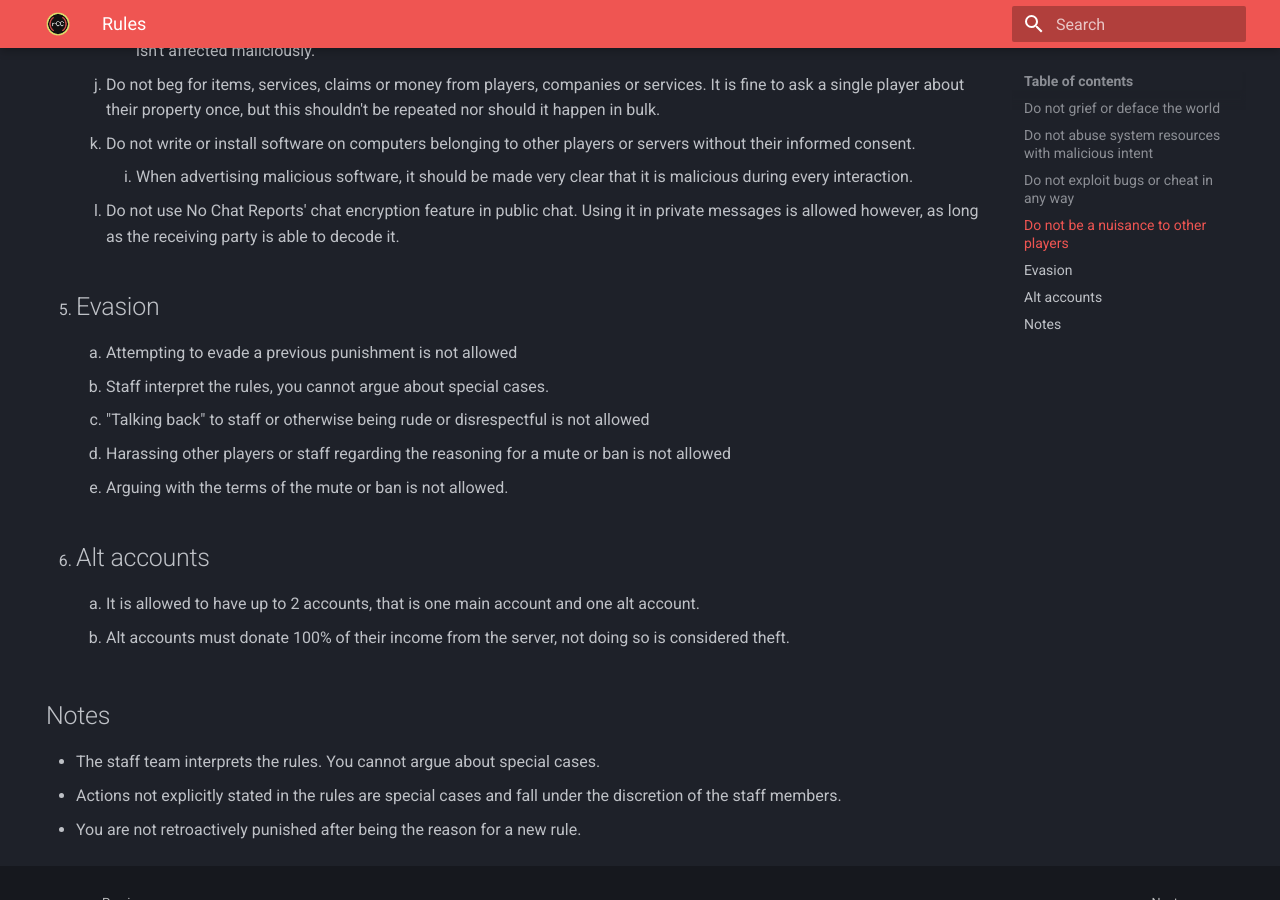
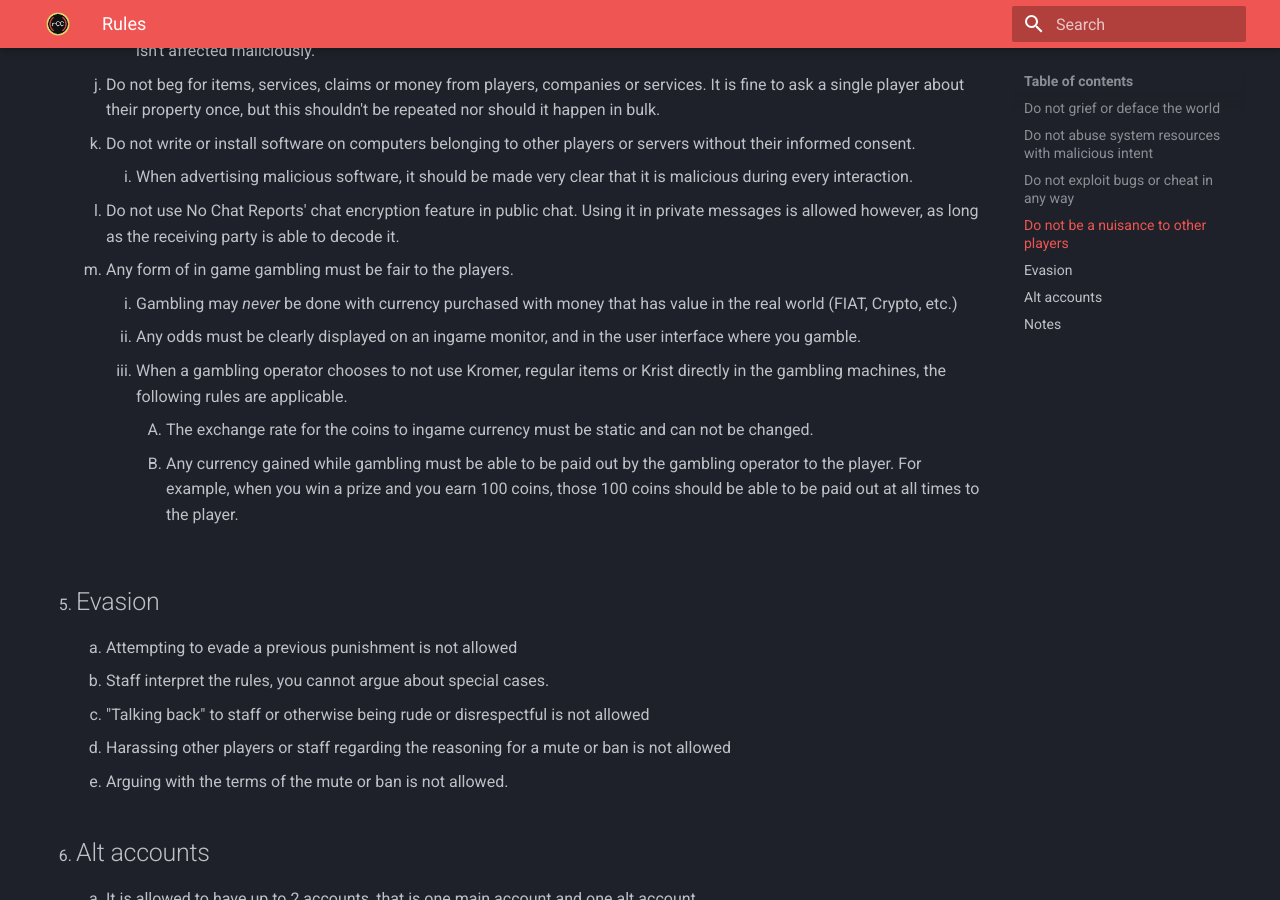
Before and after one commit to ReconnectedCC/docs, an MkDocs documentation site: the page built from docs/rules.md, in a window 1280 px wide and 900 px high, scrolled down 2030 px. Built offline with MkDocs 1.6.1 and Material for MkDocs 9.7.7, drawn with Linux system fonts in a browser that asks for light colours.

Commit message:
first draft of the rules, expecting feedback

```diff
--- a/docs/rules.md
+++ b/docs/rules.md
@@ -49,6 +49,12 @@ hide:
     11. Do not write or install software on computers belonging to other players or servers without their informed consent.
         1.  When advertising malicious software, it should be made very clear that it is malicious during every interaction.
     12. Do not use No Chat Reports' chat encryption feature in public chat. Using it in private messages is allowed however, as long as the receiving party is able to decode it.
+    13. Any form of in game gambling must be fair to the players.
+        1. Gambling may *never* be done with currency purchased with money that has value in the real world (FIAT, Crypto, etc.)
+        2. Any odds must be clearly displayed on an ingame monitor, and in the user interface where you gamble.
+        3. When a gambling operator chooses to not use Kromer, regular items or Krist directly in the gambling machines, the following rules are applicable.
+            1. The exchange rate for the coins to ingame currency must be static and can not be changed.
+            2. Any currency gained while gambling must be able to be paid out by the gambling operator to the player. For example, when you win a prize and you earn 100 coins, those 100 coins should be able to be paid out at all times to the player.
 5.  ## Evasion
     1.  Attempting to evade a previous punishment is not allowed
     2.  Staff interpret the rules, you cannot argue about special cases.
```
